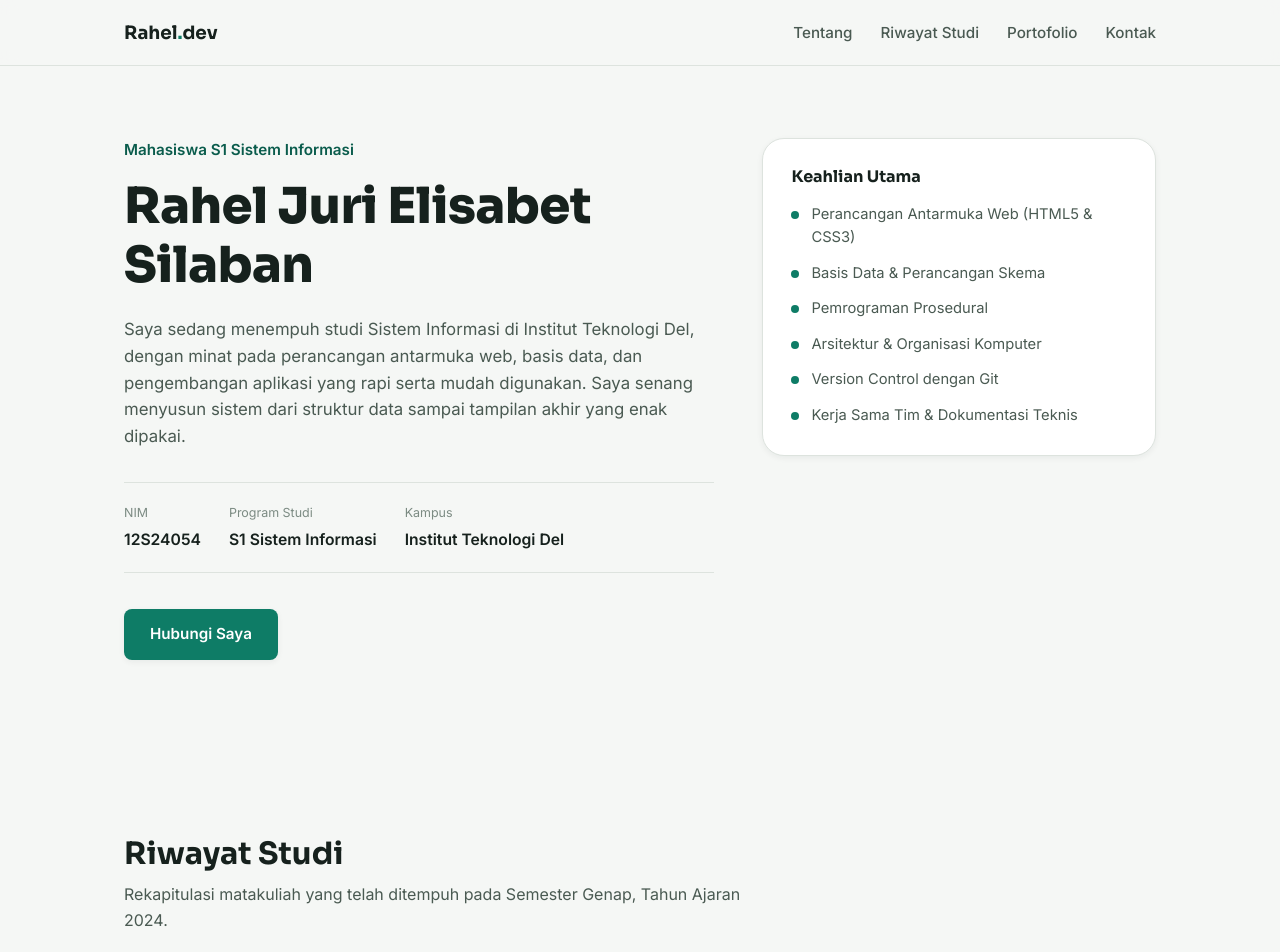
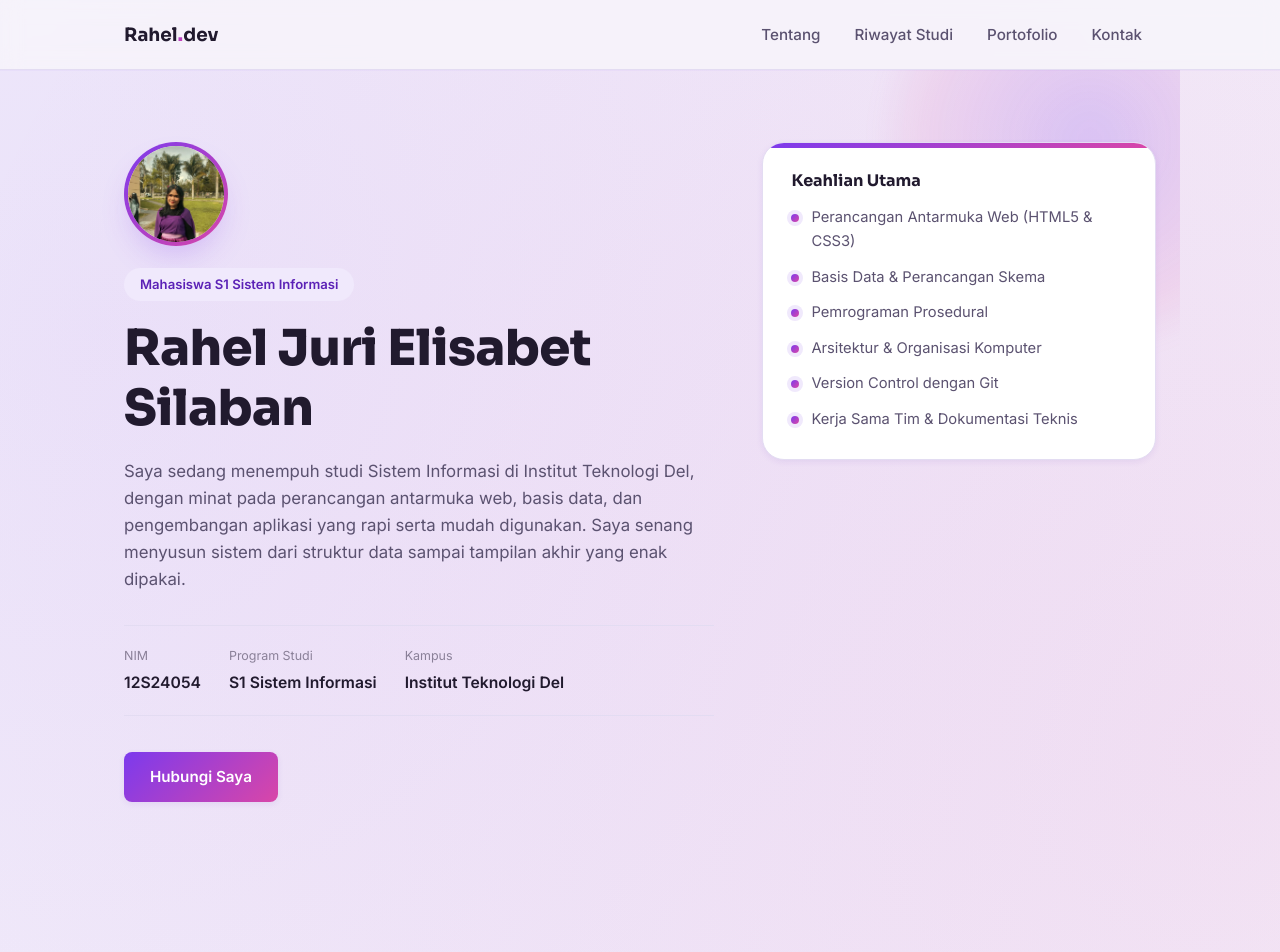
Before and after one commit to Rahelsilaban/ppw-2026-week2-12S24054, a plain HTML site: page index.html in a window 1280 px wide. Shown: the top 952 px of the page. Drawn offline with Linux system fonts and the light colour scheme.

Commit message:
feat: complete week 2 html5 and modern css assignment

```diff
--- a/index.html
+++ b/index.html
@@ -29,6 +29,7 @@
     <!-- ===== HERO / TENTANG SAYA ===== -->
     <section id="tentang" class="section hero-section">
       <div class="hero-text">
+        <img src="foto-profil.jpg" alt="Foto profil Rahel Juri Elisabet Silaban" class="profile-photo">
         <p class="hero-kicker">Mahasiswa S1 Sistem Informasi</p>
         <h1>Rahel Juri Elisabet Silaban</h1>
         <p class="hero-desc">
@@ -241,7 +242,7 @@
           </div>
 
           <fieldset class="form-fieldset form-fieldset-nested">
-            <legend>Preferensi Jadwal</legend>
+            <legend id="jadwal-legend">Preferensi Jadwal</legend>
             <div class="radio-group" role="radiogroup" aria-labelledby="jadwal-legend">
               <div class="radio-option">
                 <input type="radio" id="jadwal-pagi" name="jadwal" value="pagi" checked>
--- a/style.css
+++ b/style.css
@@ -16,18 +16,21 @@
    10% aksen    -> --accent, --accent-ink
    =================================================================== */
 :root {
-  --bg: #F5F7F5;
+  --bg: #F7F5FB;
   --surface: #FFFFFF;
-  --line: #DDE3DE;
+  --line: #E3DCF2;
 
-  --ink: #16211D;
-  --ink-soft: #4A5A52;
-  --ink-faint: #7C8B83;
+  --ink: #211A2E;
+  --ink-soft: #5B5270;
+  --ink-faint: #8A8098;
 
-  --accent: #0E7C66;
-  --accent-dark: #0A5C4C;
-  --accent-soft: #E4F2EE;
+  --accent: #7C3AED;
+  --accent-2: #D946A8;
+  --accent-dark: #5B21B6;
+  --accent-soft: #F0E9FC;
   --accent-ink: #FFFFFF;
+
+  --gradient-brand: linear-gradient(135deg, var(--accent) 0%, var(--accent-2) 100%);
 
   --warn: #C0562B;
 
@@ -38,8 +41,8 @@
   --radius-md: 14px;
   --radius-lg: 22px;
 
-  --shadow-sm: 0 2px 6px rgba(22, 33, 29, 0.06);
-  --shadow-md: 0 12px 28px -8px rgba(22, 33, 29, 0.16);
+  --shadow-sm: 0 2px 6px rgba(93, 41, 173, 0.08);
+  --shadow-md: 0 16px 32px -10px rgba(124, 58, 237, 0.28);
 }
 
 html {
@@ -48,7 +51,11 @@ html {
 
 body {
   font-family: var(--font-body);
-  background: var(--bg);
+  background:
+    radial-gradient(circle at 8% 8%, rgba(124, 58, 237, 0.10) 0%, transparent 42%),
+    radial-gradient(circle at 95% 18%, rgba(217, 70, 168, 0.10) 0%, transparent 38%),
+    radial-gradient(circle at 50% 95%, rgba(124, 58, 237, 0.07) 0%, transparent 40%),
+    var(--bg);
   color: var(--ink);
   line-height: 1.6;
   -webkit-font-smoothing: antialiased;
@@ -89,6 +96,16 @@ img {
   margin-bottom: 40px;
 }
 
+.section-heading::before {
+  content: "";
+  display: block;
+  width: 52px;
+  height: 5px;
+  border-radius: 6px;
+  background: var(--gradient-brand);
+  margin-bottom: 16px;
+}
+
 .section-heading h2 {
   font-size: clamp(1.6rem, 2.4vw, 2.1rem);
   font-weight: 700;
@@ -107,9 +124,10 @@ img {
   position: sticky;
   top: 0;
   z-index: 20;
-  background: rgba(245, 247, 245, 0.9);
-  backdrop-filter: blur(8px);
+  background: rgba(247, 245, 251, 0.85);
+  backdrop-filter: blur(10px);
   border-bottom: 1px solid var(--line);
+  box-shadow: 0 1px 0 0 rgba(124, 58, 237, 0.04);
 }
 
 .header-inner {
@@ -131,13 +149,17 @@ img {
 }
 
 .logo-dot {
-  color: var(--accent);
+  background: var(--gradient-brand);
+  -webkit-background-clip: text;
+  background-clip: text;
+  -webkit-text-fill-color: transparent;
+  font-size: 1.3rem;
 }
 
 .main-nav ul {
   list-style: none;
   display: flex;
-  gap: 28px;
+  gap: 6px;
 }
 
 .main-nav a {
@@ -145,29 +167,63 @@ img {
   color: var(--ink-soft);
   font-weight: 500;
   font-size: 0.95rem;
-  transition: color 0.2s ease;
+  padding: 8px 14px;
+  border-radius: 20px;
+  transition: color 0.2s ease, background 0.2s ease;
 }
 
 .main-nav a:hover {
   color: var(--accent-dark);
+  background: var(--accent-soft);
 }
 
 /* ===================================================================
    3. HERO / TENTANG SAYA
    =================================================================== */
 .hero-section {
+  position: relative;
   display: grid;
   grid-template-columns: 1.5fr 1fr;
   gap: 48px;
   align-items: start;
   padding-top: 72px;
+  overflow: hidden;
+}
+
+.hero-section::before {
+  content: "";
+  position: absolute;
+  top: -140px;
+  right: -120px;
+  width: 420px;
+  height: 420px;
+  border-radius: 50%;
+  background: radial-gradient(circle, rgba(124, 58, 237, 0.20) 0%, rgba(217, 70, 168, 0.10) 55%, transparent 75%);
+  filter: blur(10px);
+  z-index: -1;
+  pointer-events: none;
 }
 
 .hero-kicker {
+  display: inline-block;
   color: var(--accent-dark);
+  background: var(--accent-soft);
   font-weight: 600;
-  font-size: 0.95rem;
-  margin-bottom: 14px;
+  font-size: 0.82rem;
+  padding: 6px 16px;
+  border-radius: 20px;
+  margin-bottom: 18px;
+}
+
+.profile-photo {
+  width: 104px;
+  height: 104px;
+  border-radius: 50%;
+  object-fit: cover;
+  border: 4px solid transparent;
+  background: linear-gradient(var(--bg), var(--bg)) padding-box, var(--gradient-brand) border-box;
+  box-shadow: var(--shadow-md);
+  margin-bottom: 22px;
 }
 
 .hero-text h1 {
@@ -211,11 +267,23 @@ img {
 }
 
 .skills-aside {
+  position: relative;
   background: var(--surface);
   border: 1px solid var(--line);
   border-radius: var(--radius-lg);
   padding: 28px;
   box-shadow: var(--shadow-sm);
+  overflow: hidden;
+}
+
+.skills-aside::before {
+  content: "";
+  position: absolute;
+  top: 0;
+  left: 0;
+  right: 0;
+  height: 5px;
+  background: var(--gradient-brand);
 }
 
 .aside-title {
@@ -246,7 +314,8 @@ img {
   width: 8px;
   height: 8px;
   border-radius: 50%;
-  background: var(--accent);
+  background: var(--gradient-brand);
+  box-shadow: 0 0 0 4px var(--accent-soft);
 }
 
 /* ===================================================================
@@ -266,28 +335,28 @@ img {
 }
 
 .btn-primary {
-  background: var(--accent);
+  background: var(--gradient-brand);
   color: var(--accent-ink);
   box-shadow: var(--shadow-sm);
 }
 
 .btn-primary:hover {
-  background: var(--accent-dark);
   transform: translateY(-2px);
   box-shadow: var(--shadow-md);
+  filter: brightness(1.06);
 }
 
 .btn-submit {
   width: 100%;
-  background: var(--accent);
+  background: var(--gradient-brand);
   color: var(--accent-ink);
   padding: 14px;
   font-size: 1rem;
 }
 
 .btn-submit:hover {
-  background: var(--accent-dark);
   box-shadow: var(--shadow-md);
+  filter: brightness(1.06);
 }
 
 /* ===================================================================
@@ -325,7 +394,7 @@ img {
 }
 
 .riwayat-table thead th {
-  background: var(--accent-soft);
+  background: linear-gradient(90deg, var(--accent-soft) 0%, #FBEAF6 100%);
   color: var(--accent-dark);
   font-weight: 700;
   font-size: 0.82rem;
@@ -337,7 +406,7 @@ img {
 }
 
 .riwayat-table tbody tr:hover {
-  background: var(--bg);
+  background: var(--accent-soft);
 }
 
 .riwayat-table tfoot th,
@@ -350,14 +419,14 @@ img {
 .badge {
   display: inline-block;
   font-size: 0.78rem;
-  font-weight: 600;
-  padding: 4px 12px;
+  font-weight: 700;
+  padding: 4px 13px;
   border-radius: 20px;
 }
 
 .badge-done {
-  background: var(--accent-soft);
-  color: var(--accent-dark);
+  background: var(--gradient-brand);
+  color: #ffffff;
 }
 
 /* ===================================================================
@@ -371,16 +440,28 @@ img {
 }
 
 .portfolio-card {
+  position: relative;
   background: var(--surface);
   border: 1px solid var(--line);
   border-radius: var(--radius-md);
-  padding: 24px;
+  padding: 26px 24px 24px 24px;
   box-shadow: var(--shadow-sm);
   transition: transform 0.2s ease, box-shadow 0.2s ease;
+  overflow: hidden;
+}
+
+.portfolio-card::before {
+  content: "";
+  position: absolute;
+  top: 0;
+  left: 0;
+  right: 0;
+  height: 4px;
+  background: var(--gradient-brand);
 }
 
 .portfolio-card:hover {
-  transform: translateY(-4px);
+  transform: translateY(-5px);
   box-shadow: var(--shadow-md);
 }
 
@@ -409,22 +490,39 @@ img {
   font-weight: 600;
   padding: 5px 11px;
   border-radius: 20px;
+  border: 1px solid #E9D9F7;
 }
 
 .learning-path {
-  background: var(--ink);
+  position: relative;
+  background: linear-gradient(135deg, #241535 0%, #3B1F5C 60%, #4C1E52 100%);
   color: var(--bg);
   border-radius: var(--radius-lg);
   padding: 32px;
+  overflow: hidden;
+}
+
+.learning-path::after {
+  content: "";
+  position: absolute;
+  bottom: -80px;
+  right: -60px;
+  width: 240px;
+  height: 240px;
+  border-radius: 50%;
+  background: radial-gradient(circle, rgba(217, 70, 168, 0.35) 0%, transparent 70%);
+  pointer-events: none;
 }
 
 .learning-path h3 {
-  color: var(--bg);
+  position: relative;
+  color: #ffffff;
   font-size: 1.05rem;
   margin-bottom: 18px;
 }
 
 .path-list {
+  position: relative;
   list-style: decimal;
   padding-left: 20px;
   display: flex;
@@ -438,7 +536,7 @@ img {
 }
 
 .path-list li::marker {
-  color: #6FD3B8;
+  color: #C4A6F5;
   font-weight: 700;
 }
 
@@ -446,15 +544,28 @@ img {
    7. FORM KONSULTASI
    =================================================================== */
 .contact-form {
+  position: relative;
   background: var(--surface);
   border: 1px solid var(--line);
   border-radius: var(--radius-lg);
   padding: 32px;
   box-shadow: var(--shadow-sm);
+  overflow: hidden;
+}
+
+.contact-form::before {
+  content: "";
+  position: absolute;
+  top: 0;
+  left: 0;
+  right: 0;
+  height: 5px;
+  background: var(--gradient-brand);
 }
 
 .form-fieldset {
   border: 1px solid var(--line);
+  border-left: 3px solid var(--accent);
   border-radius: var(--radius-md);
   padding: 22px;
   margin-bottom: 22px;
```
Also changed, not shown: foto-profil.jpg (added).
